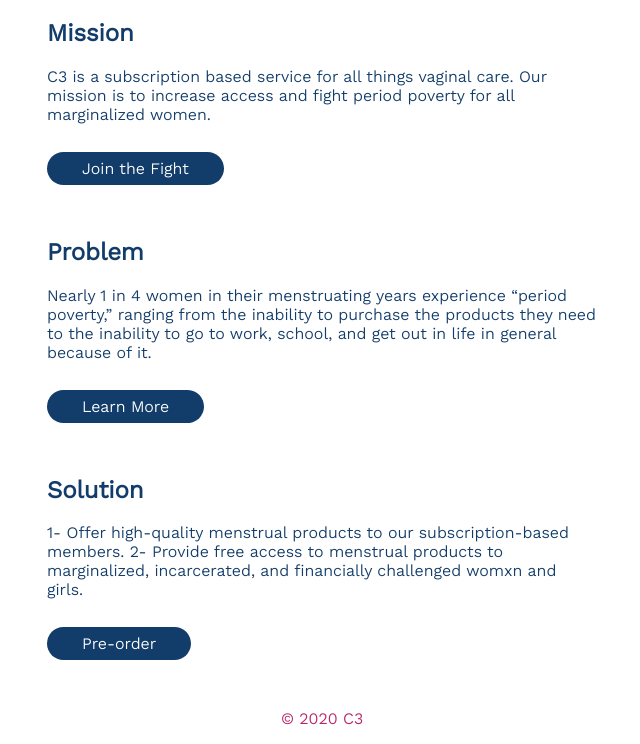
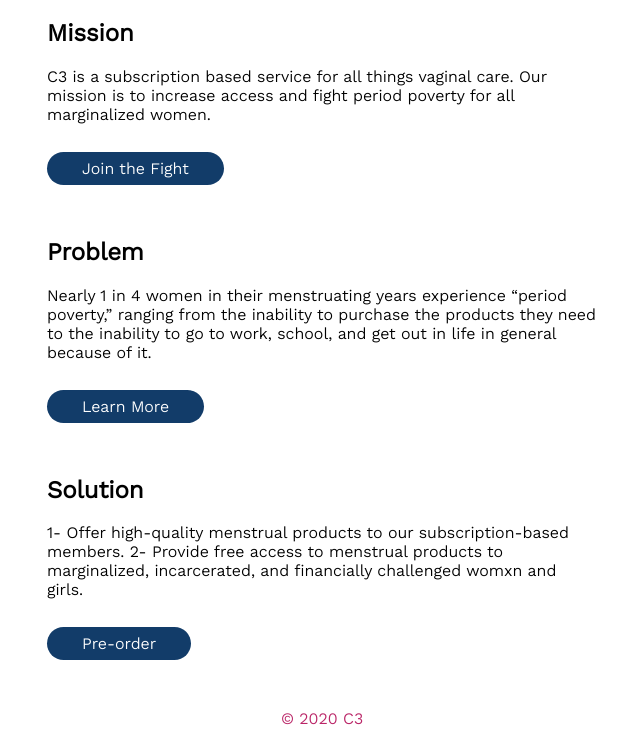
Before and after one commit to C3-Team/C3, a plain HTML site: page index.html in a window 1280 px wide. Shown: the part 62-806 px from the top of the page, without its empty margins (318-958 px from the left). Drawn offline with nearby package versions, Linux system fonts and the light colour scheme; a web font is replaced by a local one.

Commit message:
text color

```diff
--- a/styles/main.css
+++ b/styles/main.css
@@ -22,7 +22,7 @@ a {
     padding: 0;
     width: 90%;
     max-width: 550px;
-    color: #123C69;
+    color: #000000;
     font-family: 'Work Sans', sans-serif;
 
  }
```
